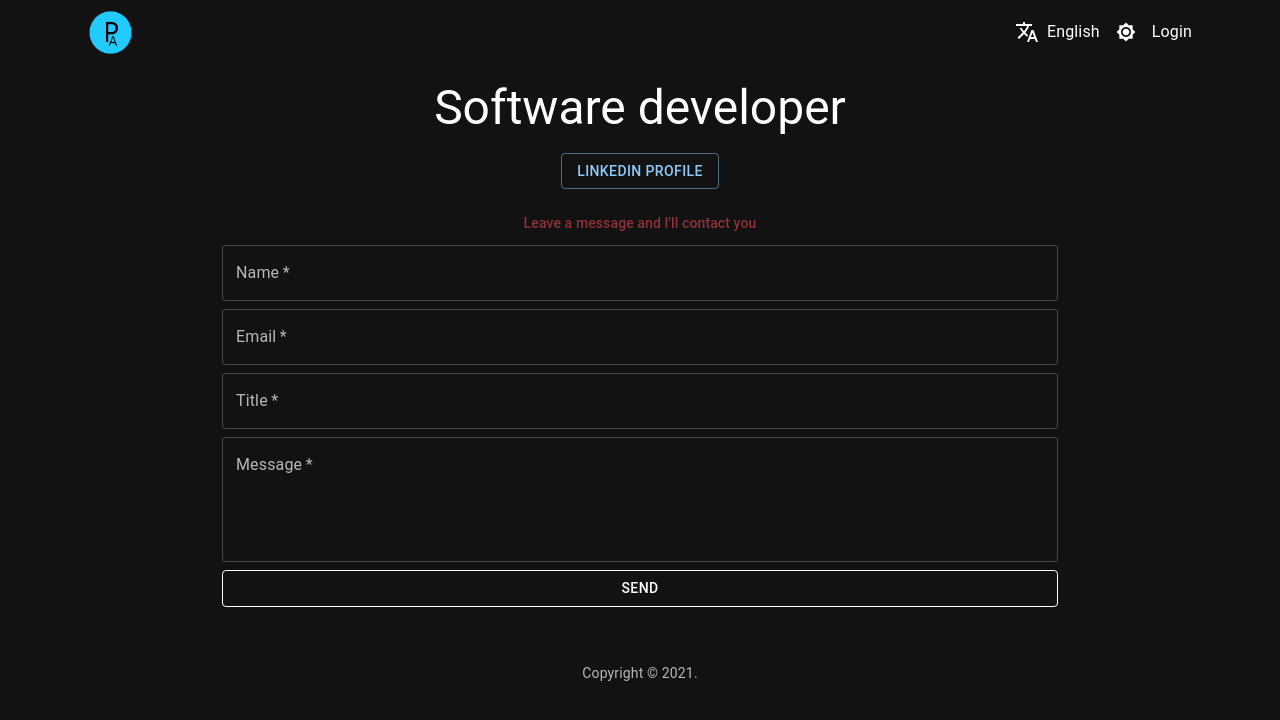
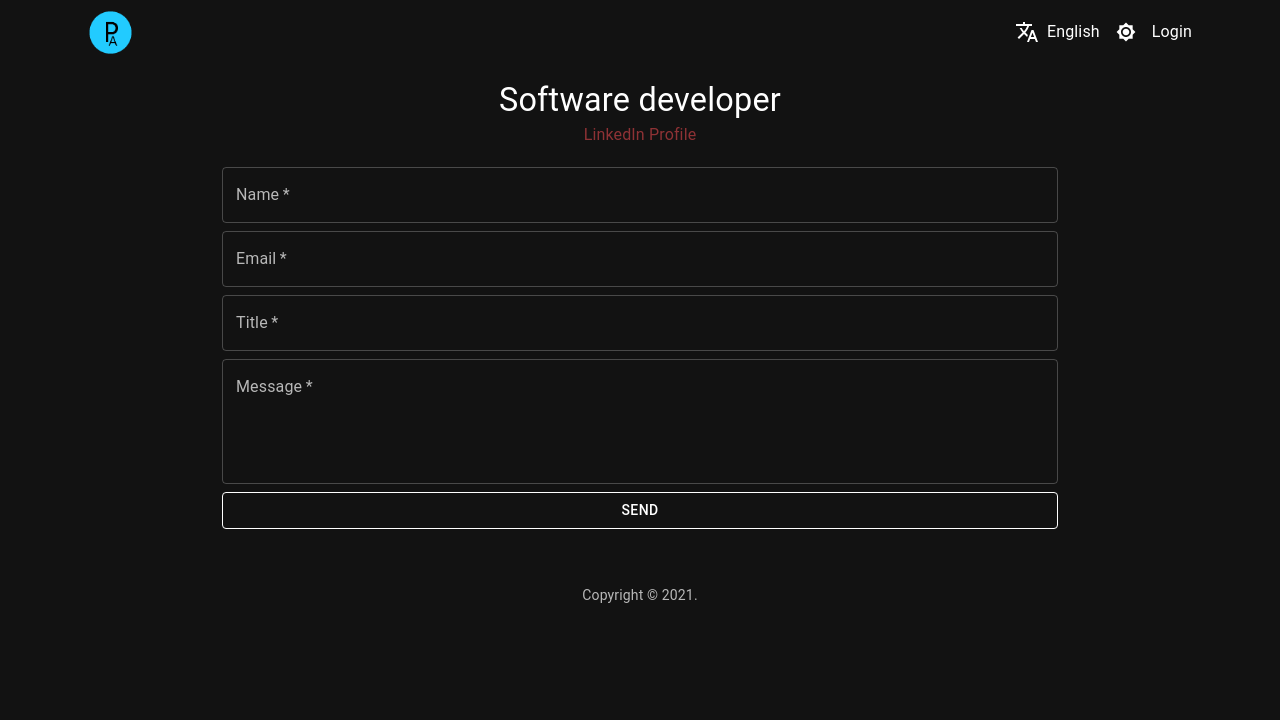
Before and after one commit to tlcada/my-website, a React (Create React App) app: page / in a window 1280 px wide. Shown: the top 720 px of the page. Built offline with nearby package versions, Linux system fonts and the light colour scheme.

Commit message:
Change styles

```diff
--- a/src/app/components/Welcome/Contact.tsx
+++ b/src/app/components/Welcome/Contact.tsx
@@ -1,7 +1,7 @@
 import * as React from "react";
 import { useFormik } from "formik";
 import * as Yup from "yup";
-import { Box, Button, Container, TextField, Typography } from "@mui/material";
+import { Box, Button, Container, TextField } from "@mui/material";
 import { useTranslation } from "react-i18next";
 
 const validationSchema = Yup.object({
@@ -30,12 +30,8 @@ export default function Contact(): React.ReactElement {
     });
 
     return (
-        <Box sx={{ pt: 3 }}>
+        <Box sx={{ pt: 1 }}>
             <Container maxWidth="md">
-                <Typography align="center" style={{ color: "#8E3235" }} component="div" variant="subtitle2">
-                    { t("welcome.contact.subtitle") }
-                </Typography>
-
                 <form noValidate style={{ marginTop: 10 }} onSubmit={ formik.handleSubmit }>
                     <Box m={ 1 }>
                         <TextField
--- a/src/app/components/Welcome/Presentation.tsx
+++ b/src/app/components/Welcome/Presentation.tsx
@@ -1,5 +1,5 @@
 import * as React from "react";
-import { Box, Button, Container, Stack, Typography } from "@mui/material";
+import { Box, Container, Typography } from "@mui/material";
 import ReactGA from "react-ga";
 import config from "../../../config/config";
 import { useTranslation } from "react-i18next";
@@ -12,18 +12,18 @@ export default function Presentation(): React.ReactElement {
             <Container maxWidth="sm">
                 <Typography
                     component="h1"
-                    variant="h3"
+                    variant="h4"
                     align="center"
                     color="text.primary"
                     gutterBottom
                 >
                     { t("welcome.presentation.title") }
                 </Typography>
-                <Stack direction="row" spacing={ 2 } justifyContent="center">
-                    <ReactGA.OutboundLink eventLabel="Clicked go to Guard Service button" to={ config.linkedIn.url } target="_blank">
-                        <Button variant="outlined">{ t("welcome.presentation.linkedIn") }</Button>
-                    </ReactGA.OutboundLink>
-                </Stack>
+                <ReactGA.OutboundLink eventLabel="Clicked go to Guard Service button" to={ config.linkedIn.url } target="_blank">
+                    <Typography align="center" style={{ color: "#8E3235", marginTop: -10 }} variant="subtitle1">
+                     { t("welcome.presentation.linkedIn") }
+                    </Typography>
+                </ReactGA.OutboundLink>
             </Container>
         </Box>
     );
--- a/src/assets/locales/en/common.json
+++ b/src/assets/locales/en/common.json
@@ -12,7 +12,6 @@
       "linkedIn": "LinkedIn Profile"
     },
     "contact": {
-      "subtitle": "Leave a message and I'll contact you",
       "form": {
         "name": "Name",
         "email": "Email",
--- a/src/assets/locales/fi/common.json
+++ b/src/assets/locales/fi/common.json
@@ -12,7 +12,6 @@
       "linkedIn": "LinkedIn-profiili"
     },
     "contact": {
-      "subtitle": "Jätä viesti, niin otan sinuun yhteyttä",
       "form": {
         "name": "Nimi",
         "email": "Sähköposti",
```
